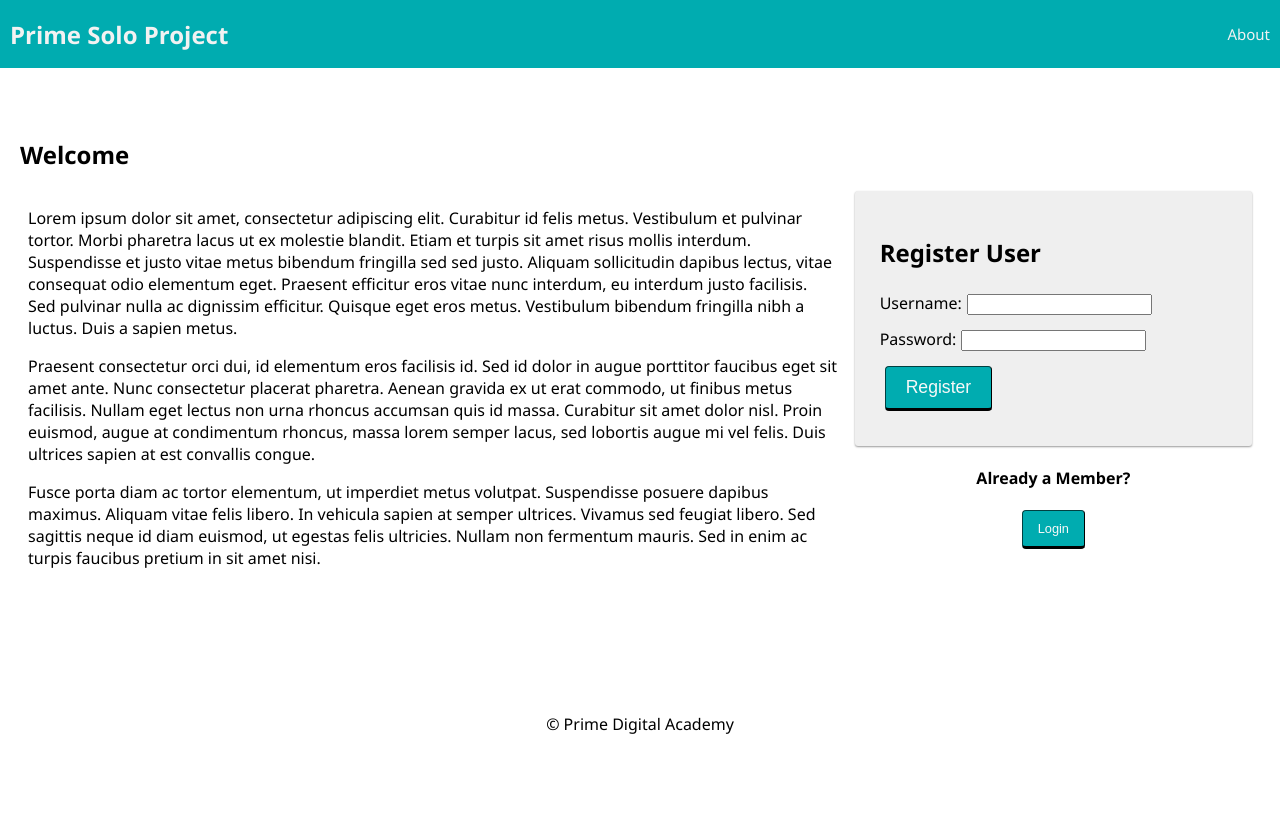
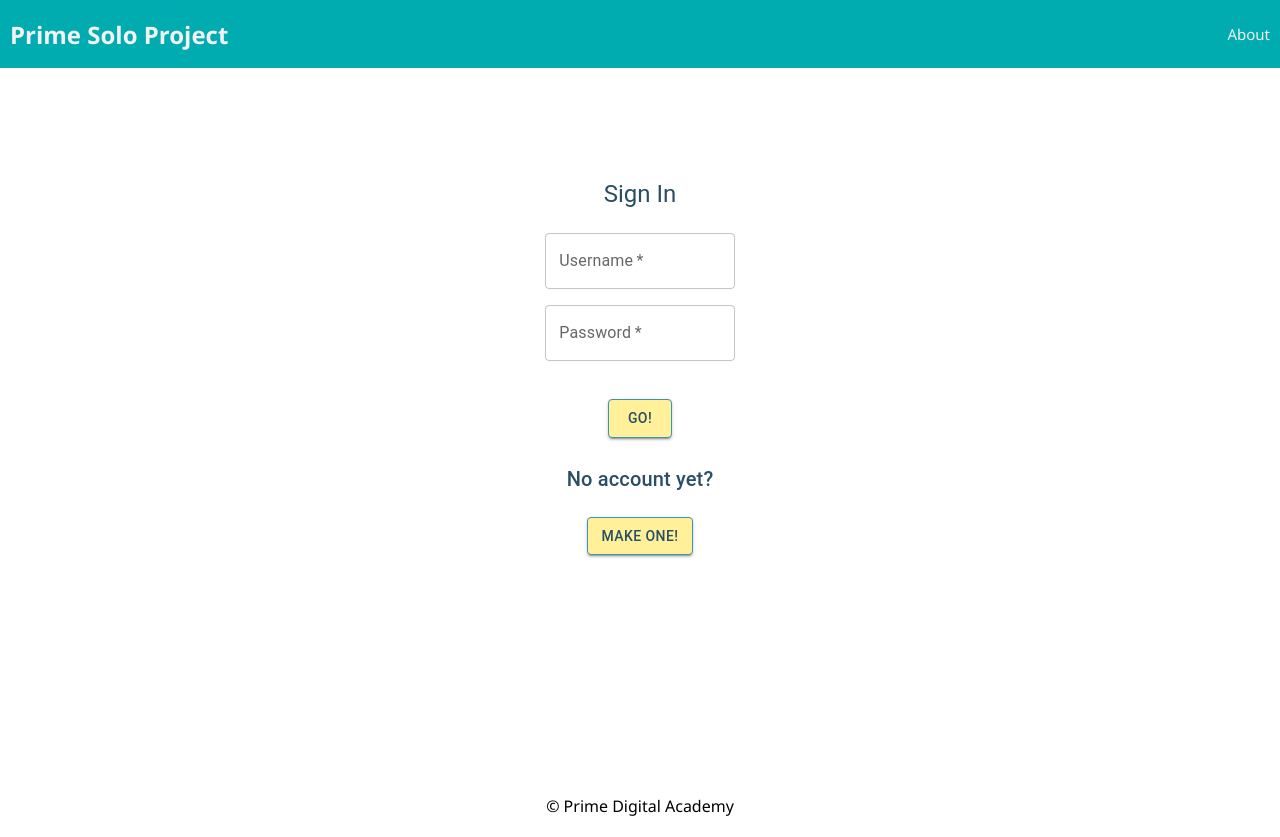
Before and after one commit to ebenstine/Backbar, a React (Create React App) app: page /user#/home in a window 1280 px wide. Before the commit the page ends 800 px from the top, so only its background shows below. Built offline with nearby package versions, Linux system fonts and the light colour scheme; no server answers.

Commit message:
rerouted homepage to show login and updated registration

```diff
--- a/src/components/App/App.jsx
+++ b/src/components/App/App.jsx
@@ -106,7 +106,7 @@ function App() {
               <Redirect to="/user" />
               :
               // Otherwise, show the Landing page
-              <LandingPage />
+              <LoginPage />
             }
           </Route>
 
--- a/src/components/RegisterForm/RegisterForm.jsx
+++ b/src/components/RegisterForm/RegisterForm.jsx
@@ -1,15 +1,121 @@
 import React, { useState } from 'react';
 import { useDispatch, useSelector } from 'react-redux';
+import { Button, Grid, Container, Typography,  makeStyles } from '@material-ui/core';
+import { TextField } from '@mui/material'
+// change styling for MUI components
+const useStyles = makeStyles((theme) => ({
+
+  root: {
+    paddingTop: '5em',
+
+      '& .MuiTextField-root': {
+          margin: theme.spacing(1),
+          color: '#2a4f64',
+
+          '&:hover fieldset': {
+            borderColor: '#ffab5c'
+          }
+          //width: '25ch'
+      },
+      '& label.Mui-focused': {
+          color: '#3b95ac',
+          borderColor: '#ffab5c',
+      },
+      '& .MuiInput-underline:after': {
+          borderBottomColor: '#3b95ac',
+      },
+
+
+
+
+      "& .MuiOutlinedInput-input": {
+          color: "#2a4f64",
+
+
+      },
+      //"& .Mui-disabled .MuiOutlinedInput-notchedOutline": {
+          //border: "2px solid #3b95ac"
+        //},
+        "& .MuiOutlinedInput-root.Mui-focused .MuiOutlinedInput-notchedOutline": {
+          border: "1.5px solid#3b95ac",
+          borderRadius: "3px 3px 3px 3px"
+        },
+
+
+
+      '& .MuiOutlinedInput-root': {
+          '& fieldset': {
+              color: '#3b95ac',
+              //paddingLeft: '4em'
+
+          },
+          '& .Mui-selected': {
+
+             borderColor: '3b95ac'
+
+          },
+          '&:hover fieldset': {
+              border:' 1.5px solid #3b95ac'
+          },
+          '&:fieldset.Mui-focused': {
+              border:' 1.5px solid #3b95ac'
+
+          },
+
+
+
+
+
+
+
+
+
+      },
+  },
+
+   btn: {
+     marginTop: 30,
+     marginBottom: 25,
+     background: '#fff099',
+         color: '#2a4f64',
+         border: '1px solid #3b95ac',
+         '&:hover': {
+             background:'#fde76c',
+             },
+     paddingLeft: '1em',
+     paddingRight: '1em',
+     color: '#2a4f64'
+   },
+
+   signUp: {
+     marginBottom: 15,
+     color: '#2a4f64',
+
+
+   },
+   password: {
+     marginTop: 15,
+
+
+   },
+
+
+
+ }))
+// change default themes of specific MUI components
 
 function RegisterForm() {
+  // declare variable to use styles function
+  const classes = useStyles();
+  // create local states for user name and password
   const [username, setUsername] = useState('');
   const [password, setPassword] = useState('');
+  // grab error info stored in error reducer
   const errors = useSelector((store) => store.errors);
   const dispatch = useDispatch();
-
+  // send register information to register reducer to post in user database
   const registerUser = (event) => {
     event.preventDefault();
-
     dispatch({
       type: 'REGISTER',
       payload: {
@@ -18,43 +124,75 @@ function RegisterForm() {
       },
     });
   }; // end registerUser
+  return (
 
-  return (
-    <form className="formPanel" onSubmit={registerUser}>
-      <h2>Register User</h2>
+    // MUI container for side margins
+    <Container align="center" className={classes.root}>
+      {/* grid for responsive design */}
+      <Grid noValidate autoComplete="off" onSubmit={registerUser}>
+        {/* MUI input fields and button for registration form  */}
+        <Grid item lg={2} xs={6} sm={3} md={3}>
+          <Typography
+
+            variant="h5"
+            className={classes.signUp}
+            >Create Account
+
+          </Typography>
+
+        </Grid>
+
           {errors.registrationMessage && (
             <h3 className="alert" role="alert">
               {errors.registrationMessage}
             </h3>
           )}
-      <div>
-        <label htmlFor="username">
-          Username:
-          <input
-            type="text"
-            name="username"
+
+        <Grid item lg={2} xs={6} sm={3} md={3}>
+          <TextField
+
+            noValidate autoComplete="off"
+            required variant="outlined"
+            label="Username"
+            color="primary"
             value={username}
-            required
             onChange={(event) => setUsername(event.target.value)}
+
             />
-        </label>
-      </div>
-      <div>
-        <label htmlFor="password">
-          Password:
-          <input
+        </Grid>
+        <Grid item lg={2} xs={6} sm={3} md={3}>
+          <TextField
+
+            className={classes.password}
+            required label="Password"
+            variant="outlined"
+            color="primary"
+            value={password}
             type="password"
-            name="password"
-            value={password}
-            required
+            noValidate autoComplete="off"
             onChange={(event) => setPassword(event.target.value)}
+
             />
-        </label>
-      </div>
-      <div>
-        <input className="btn" type="submit" name="submit" value="Register" />
-      </div>
-    </form>
+        </Grid>
+
+          <Grid item lg={2} xs={6} sm={3} md={3}>
+            <Button
+
+              variant="contained"
+              className={classes.btn}
+              align="center"
+              onClick={registerUser}
+
+            >Sign Up</Button>
+
+          </Grid>
+
+
+
+      </Grid>
+    </Container>
+
+
   );
 }
 
--- a/src/components/RegisterPage/RegisterPage.jsx
+++ b/src/components/RegisterPage/RegisterPage.jsx
@@ -1,28 +1,55 @@
 import React from 'react';
-
+import { Button, Typography, makeStyles } from '@material-ui/core'
 import { useHistory } from 'react-router-dom';
 import RegisterForm from '../RegisterForm/RegisterForm';
 
+const useStyles = makeStyles({
+
+  prompt: {
+    color: '#2a4f64',
+
+  },
+
+  signIn: {
+    background: '#fff099',
+        color: '#2a4f64',
+        border: '1px solid #3b95ac',
+        '&:hover': {
+            background:'#fde76c',
+            },
+    paddingLeft: '1em',
+    paddingRight: '1em',
+    marginBottom: '10em'
+  }
+
+})
+
+
+
 function RegisterPage() {
   const history = useHistory();
+  const {prompt, signIn} = useStyles();
 
   return (
     <div>
       <RegisterForm />
 
       <center>
-        <button
-          type="button"
-          className="btn btn_asLink"
+        <Typography className={prompt}>
+        Account already made?
+        </Typography>
+        <br></br>
+        <Button
+          variant="contained"
+          className={signIn}
           onClick={() => {
             history.push('/login');
           }}
         >
-          Login
-        </button>
+          Sign In
+        </Button>
       </center>
     </div>
   );
 }
-
 export default RegisterPage;
```
Lines whose indentation alone changed are shown as unchanged.
